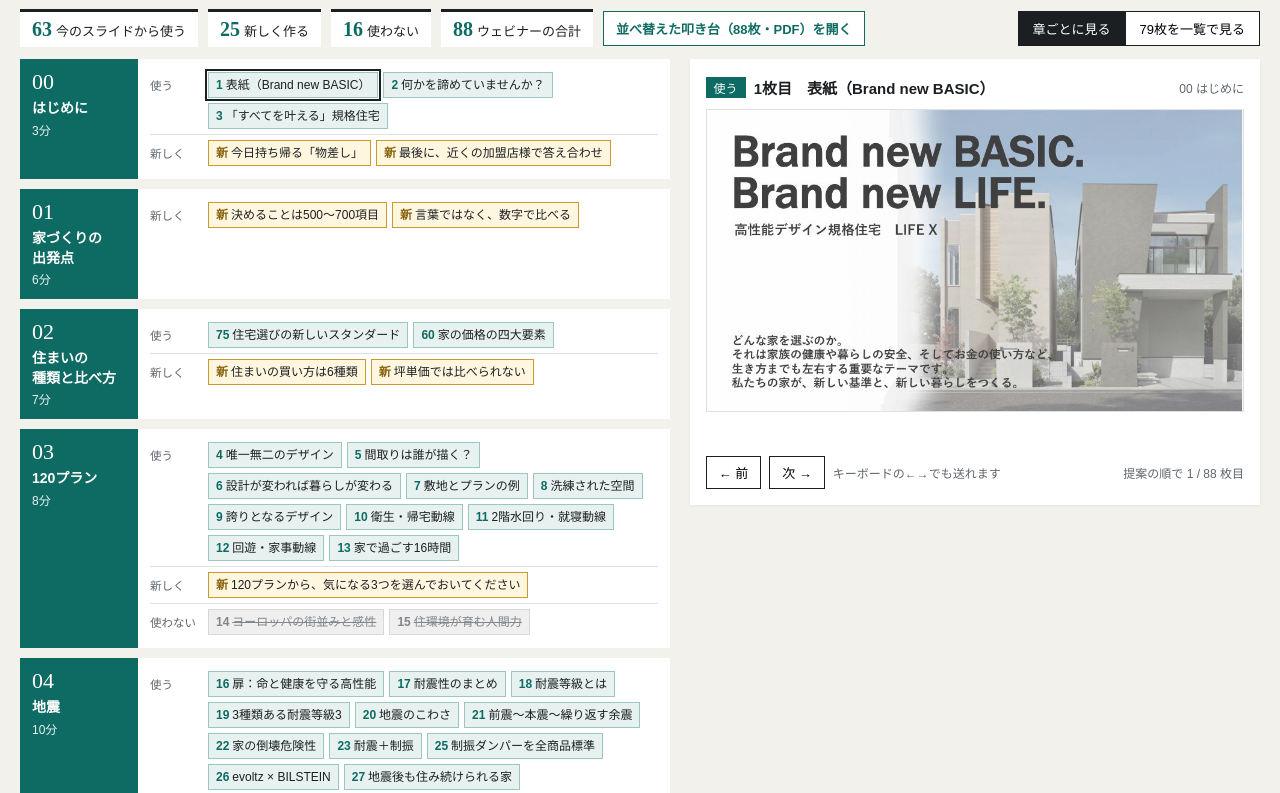
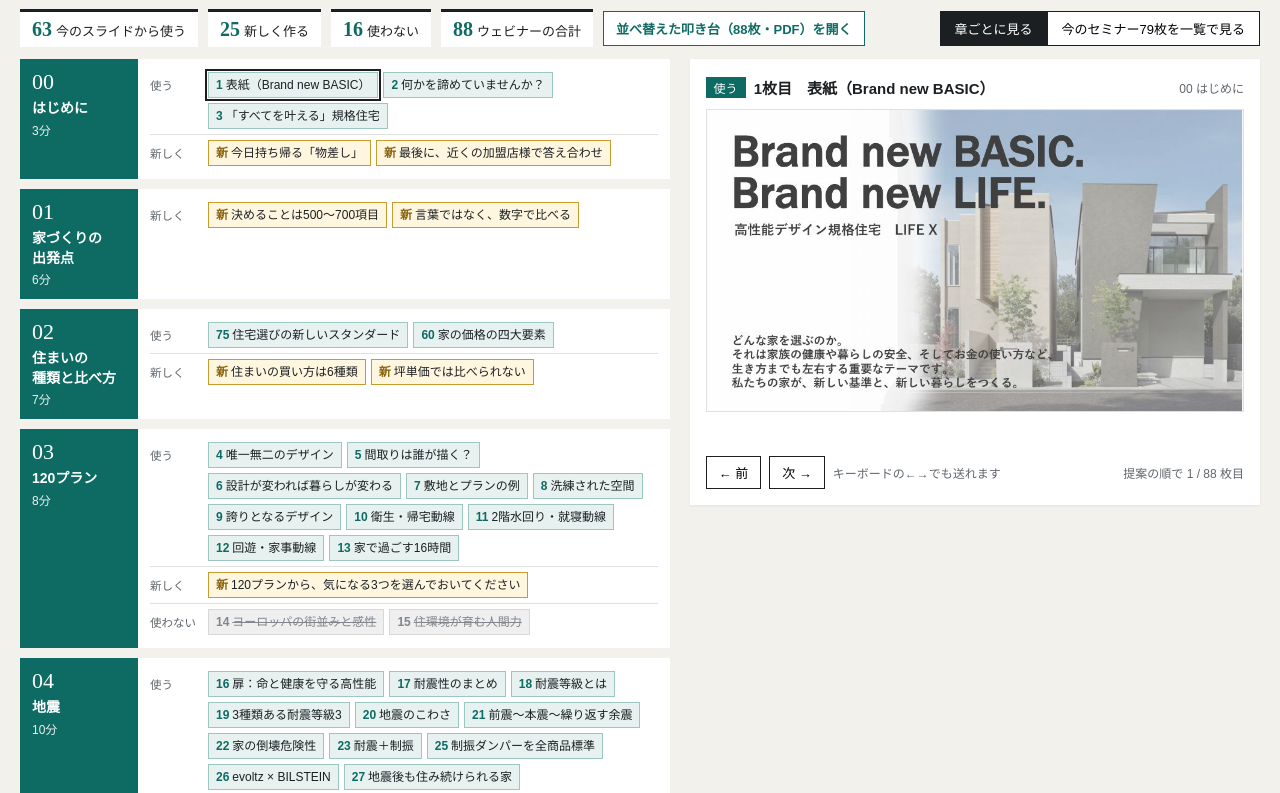
Before and after one commit to tokuda-k-sketch/lifex-public, a plain HTML site: page webinar-kousei-20261120.html in a window 1280 px wide. Shown: the part 79-872 px from the top of the page. Drawn offline with Linux system fonts and the light colour scheme.

Commit message:
更新：対応表のボタンを「今のセミナー79枚を一覧で見る」に
Co-Authored-By: Claude Opus 5.5 <noreply@anthropic.com>

```diff
--- a/webinar-kousei-20261120.html
+++ b/webinar-kousei-20261120.html
@@ -83,7 +83,7 @@
     <span class="stat"><b id="nCut">0</b>使わない</span>
     <span class="stat"><b id="nAll">0</b>ウェビナーの合計</span>
     <a href="LIFEX-webinar-draft-88.pdf" target="_blank" style="font-size:13px;color:#0e6b63;font-weight:700;text-decoration:none;border:1px solid #0e6b63;padding:7px 12px;background:#fff">並べ替えた叩き台（88枚・PDF）を開く</a>
-    <div class="tabs"><button id="tMap" class="on">章ごとに見る</button><button id="tList">79枚を一覧で見る</button></div>
+    <div class="tabs"><button id="tMap" class="on">章ごとに見る</button><button id="tList">今のセミナー79枚を一覧で見る</button></div>
   </div>
 </header>
 
```
